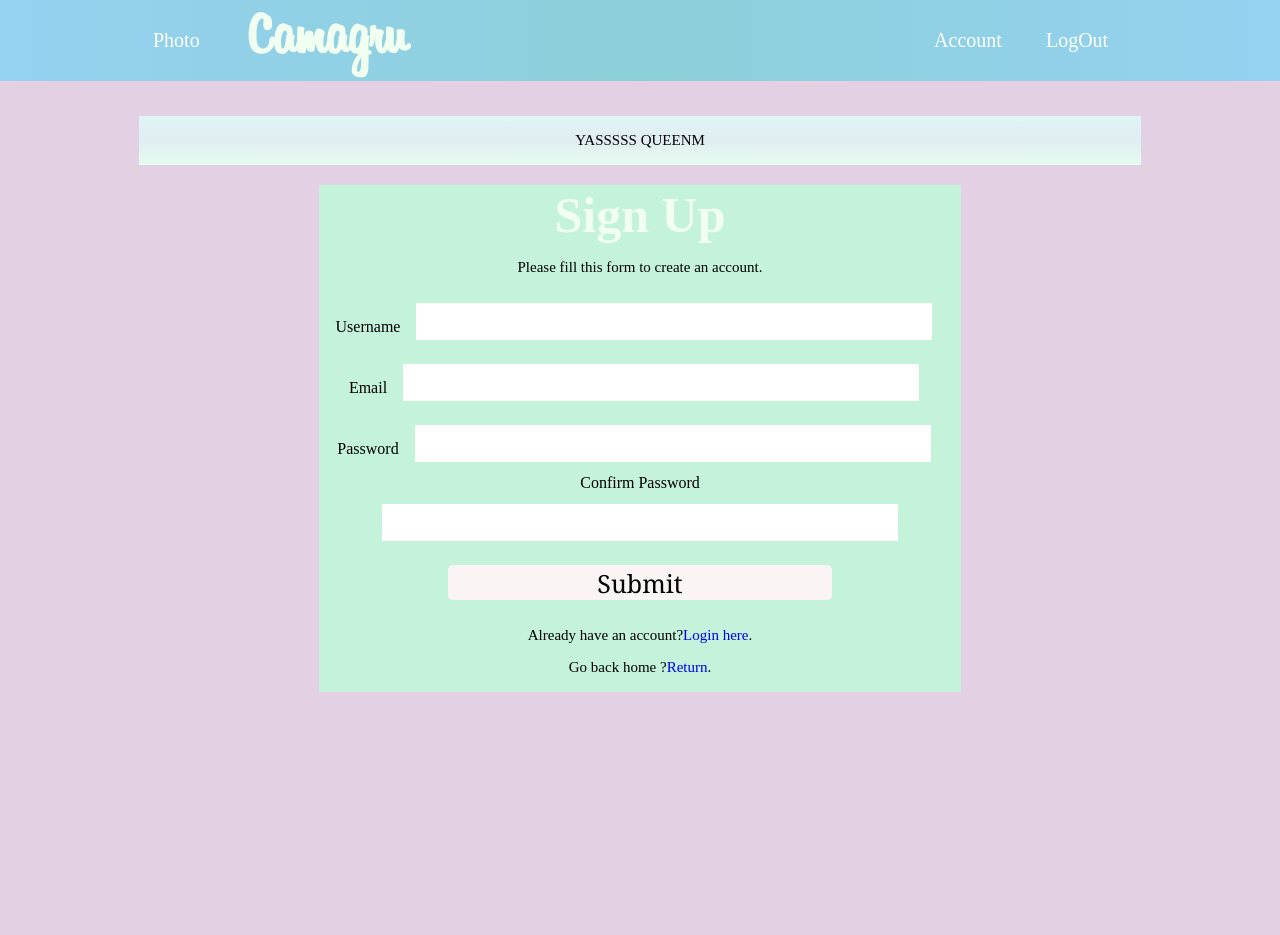
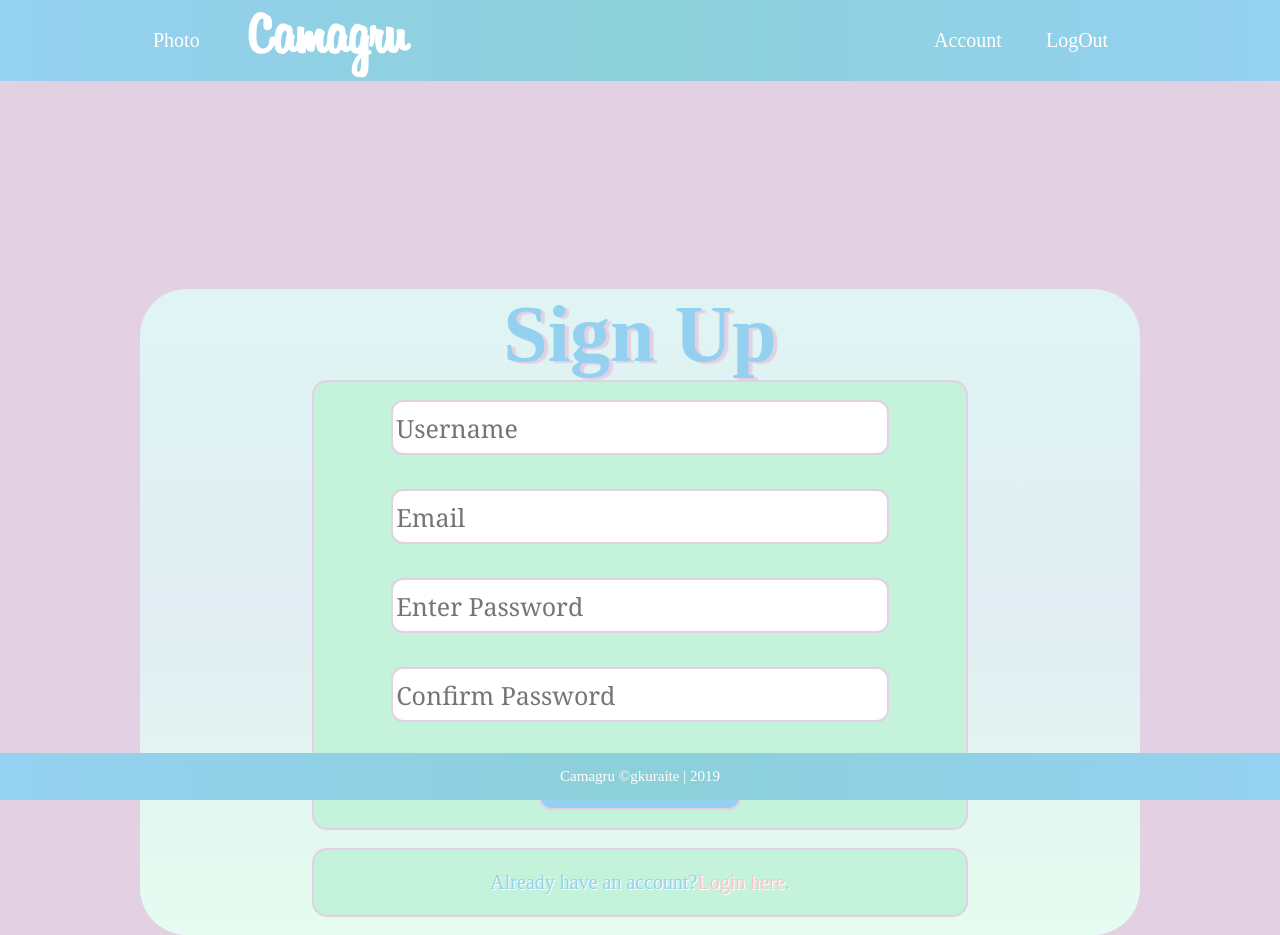
Before and after one commit to gabykur/Camagru, a PHP site: page /user/register.php in a window 1280 px wide. Before the commit the page ends 692 px from the top, so only its background shows below. Run offline with PHP 8.4, Linux system fonts and the light colour scheme; the visitor is signed in with stand-in values (Sample User, id 1); data that the repository does not hold is empty.

Commit message:
fronting user 95% done

```diff
--- a/index.php
+++ b/index.php
@@ -34,6 +34,6 @@ session_start();
 <div class="main">
     <?= $view ?>
 </div>
-<footer><p>YASSSSS QUEENM</p></footer>
+<footer><p>Camagru ©gkuraite | 2019</p></footer>
 </body>
 </html>
--- a/public/css/main.css
+++ b/public/css/main.css
@@ -24,22 +24,24 @@ header{
 h1{
     font-family: Instagram;
     font-size: 60px;
-    color: honeydew;
+    color: white;
     text-align: center;
     margin:0;
     display: block;
 }
 
 h2{
-    font-size: 50px;
-    color: honeydew;
-    margin:0;
+    font-size: 80px;
+    text-shadow: 4px 2px 1px #e3d0e2;
+    color: #94d0ef;
+    margin: 0;
     display: block;
+    border-radius: 10px;
 }
 
 p{
     font-size:15px;
-	color: black;
+	color: white;
 }
 
 a{
@@ -56,12 +58,12 @@ input[type="button"]{
 
 .main{
     max-width: 1000px;
-	background-image: linear-gradient(to bottom, #dff5f4, #e1edf2, #e5fcf0);
-	margin-right: auto;
-	margin-left: auto;
-	margin-bottom: 20px;
-	margin-top: 35px;
-	min-width: 320px;;
+    min-width: 320px;
+    background-image: linear-gradient(to bottom, #dff5f4, #e1edf2, #e5fcf0);
+    margin-right: auto;
+    margin-left: auto;
+    margin-top: 208px;
+    border-radius: 47px;
 }
 
 @media screen and (max-width: 1000px) {
@@ -69,13 +71,12 @@ input[type="button"]{
 }
 
 footer{
-    max-width: 1000px;
-    margin-right: auto;
-    margin-left: auto;
-    background-image: linear-gradient(to bottom, #dff5f4, #e1edf2, #e5fcf0);
+    background-image: linear-gradient(to right, #95d1f1, #8cd0d9, #95d1f1);
     text-align: center;
-    padding: 1px;
-    margin-bottom: 20px;
+    position: absolute;
+    margin-top: 54px;
+    width: 100%;
+    bottom: 0;
 }
 
 /*_____NAVIGATION_____*/
@@ -89,7 +90,6 @@ footer{
 	width:100%;
 
 }
-
 
 @media screen and (max-width: 400px)
 {
@@ -122,29 +122,68 @@ footer{
 
 
 .loginForm{
-    width: 50%;
+    width: 65%;
     text-align: center;
     margin-left: auto;
     margin-right: auto;
     background-color: #c4f2da;
+    border: 2px solid #e3d0e2;
+    border-radius: 15px;
     padding: 1px;
     min-width: 300px;
 }
 
 .loginForm input {
-    width: 80%;
-    height: 35px;
+    width: 75%;
+    height: 45px;
+    font-size: 25px;
     font-family: Cambria;
-    font-size: 25px;
-    margin: 12px;
-    border: none;
+    padding: 3px;
+    border-radius: 12px;
+    border: 2px solid #e3d0e2;
+    margin: 17px;
 }
 .loginForm input[type="submit"] {
-    background-color: #FAF4F5;
-    width: 60%;
-    border-radius: 5px;
-    border-color: rgba(75,68,83,0.8);
+    background-color: #94d1ef;
+    width: 31%;
+    height: 54px;
+    color: white;
+    border: 2px solid #e3d0e2;
 }
+
+.loginForm input[type="submit"]:hover{
+    opacity: 0.6;
+    background-color: #6ef5af;
+    border:3px solid #94d1ef;
+}
+
+.loginForm form p{
+    color: pink;
+    font-size: 20px;
+    margin-top: 45px;
+    text-shadow: 1px 1px 0px white;
+}
+
+.loginForm form p a{
+    color:#94d1ef;
+}
+
+.loginForm p{
+    color: #94d1ef;
+    font-size: 20px;
+    text-shadow: 1px 1px 0px white;
+}
+.loginForm p a{
+    color:pink;
+}
+ #actMsg{
+    color:red;
+    margin-bottom: -20px;
+    margin-top: 20px;
+ }
+ .logError{
+
+ }
 
 
 
@@ -194,7 +233,8 @@ footer{
 
 
 #camera #video_div {
-	margin-top: 30px;
+    margin-top: 30px;
+    margin-bottom: 20px;
 	background-color:#c4f2da;
 	padding: 10px;
 	width: 70%;
@@ -252,8 +292,8 @@ footer{
     width: 40px;
     height: 40px;
     position: relative;
-    margin-right: 50%;
-    margin-left: 50%;
+    margin-right: 34%;
+    margin-left: 33%;
 }
 
 #camera #camera_gallery {
--- a/user/register.php
+++ b/user/register.php
@@ -125,38 +125,33 @@ if($_SERVER["REQUEST_METHOD"] == "POST"){
     unset($pdo);
 }
 ?>
-<?php require("../index.php");?>
-<body>
+<?php ob_start(); ?>
+<h2 style="text-align:center">Sign Up</h2>
 <div class="loginForm">
-        <h2>Sign Up</h2>
-        <p>Please fill this form to create an account.</p>
     <form action="<?php echo htmlspecialchars($_SERVER["PHP_SELF"]); ?>" method="post">
         <div class="form-group <?php echo (!empty($username_err)) ? 'has-error' : ''; ?>">
-                <label>Username</label>
-                <input type="text" name="username" class="form-control" value="<?php echo $username; ?>">
+            <input type="text" name="username" placeholder="Username" value="<?php echo $username; ?>">
             <span class="help-block"><?php echo $username_err; ?></span>
         </div>
         <div class="form-group <?php echo (!empty($email_err)) ? 'has-error' : ''; ?>">
-                <label>Email</label>
-                <input type="email" name="email" class="form-control" value="<?php echo $email; ?>">
+            <input type="email" name="email" placeholder="Email" value="<?php echo $email; ?>">
             <span class="help-block"><?php echo $email_err; ?></span>
         </div>
         <div class="form-group <?php echo (!empty($password_err)) ? 'has-error' : ''; ?>">
-                <label>Password</label>
-                <input type="password" name="password" class="form-control" value="<?php echo $password; ?>">
+            <input type="password" name="password" placeholder="Enter Password" value="<?php echo $password; ?>">
             <span class="help-block"><?php echo $password_err; ?></span>
         </div>
         <div class="form-group <?php echo (!empty($confirm_password_err)) ? 'has-error' : ''; ?>">
-                <label>Confirm Password</label>
-                <input type="password" name="confirm_password" class="form-control" value="<?php echo $confirm_password; ?>">
+            <input type="password" name="confirm_password" placeholder="Confirm Password" value="<?php echo $confirm_password; ?>">
             <span class="help-block"><?php echo $confirm_password_err; ?></span>
         </div>
         <div class="form-group">
             <input type="submit" class="btn btn-primary" value="Submit">
         </div>
+    </form>
+</div><br>
+<div class="loginForm">
         <p>Already have an account?<a href="login.php">Login here</a>.</p>
-            <p>Go back home ?<a href="../index.php">Return</a>.</p>
-        </form>
-    </div>
-</body>
-</html>
+</div><br>
+<?php $view = ob_get_clean(); ?>
+<?php require("../index.php");?>
```
Also changed, not shown: user/login.php (+16 -16 lines). Lines whose indentation alone changed are shown as unchanged.
